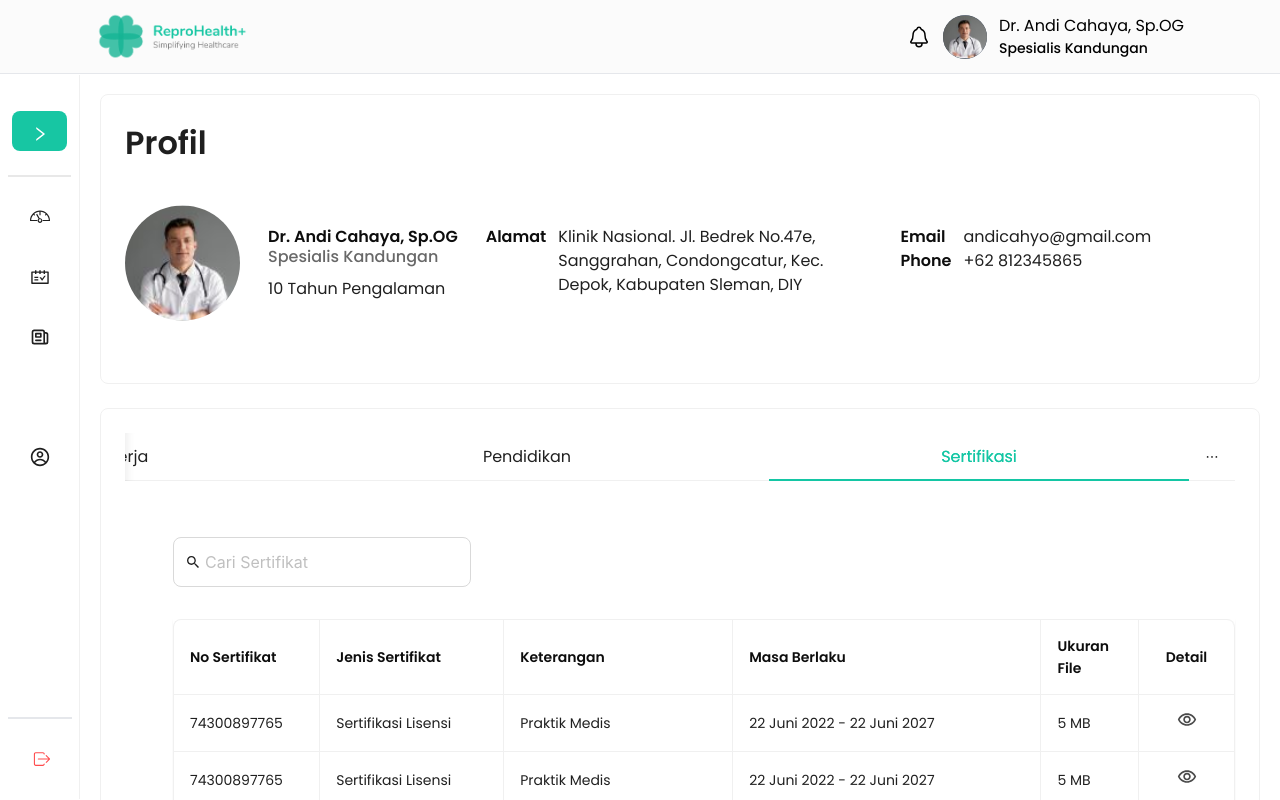
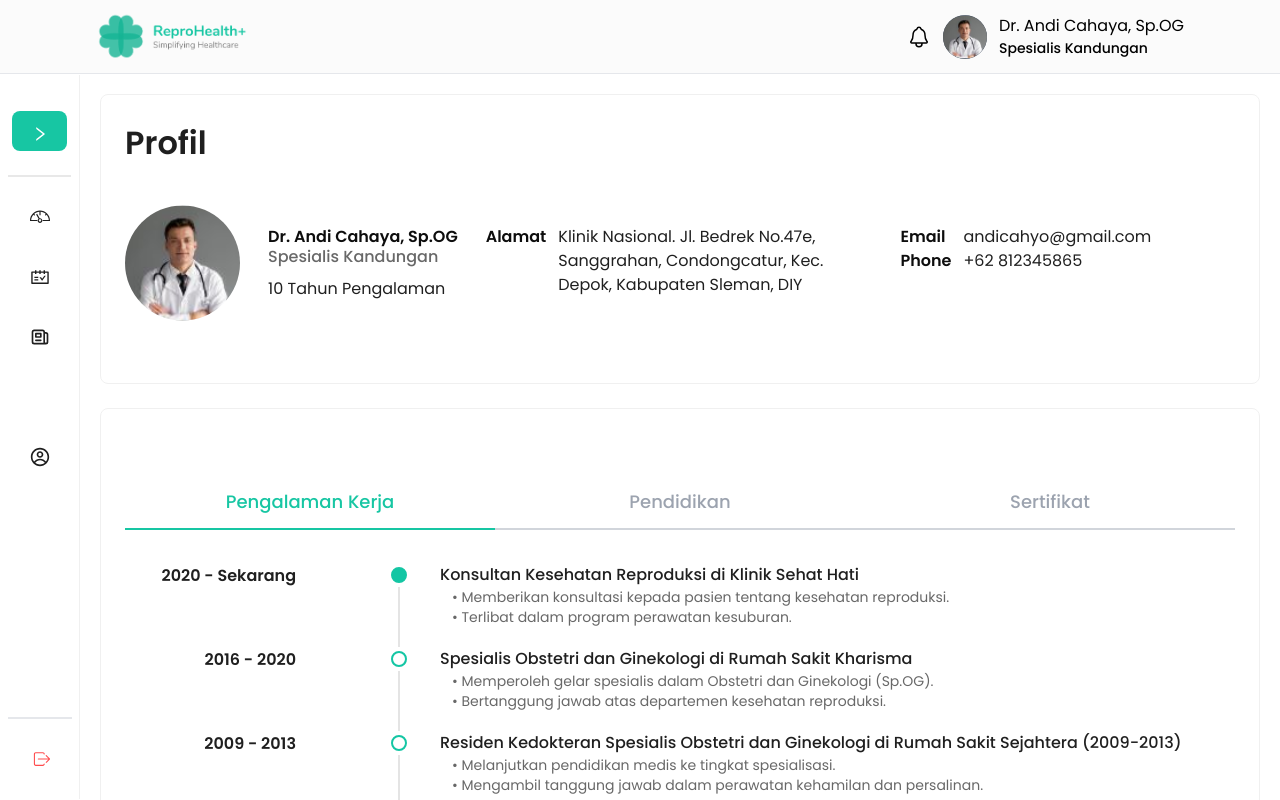
Before and after one commit to team-capstone-1/fe-repro-health, a React (Vite) app: page /profil in a window 1280 px wide. Shown: the top 800 px of the page. Built offline with nearby package versions, Linux system fonts and the light colour scheme; some icons are missing.

Commit message:
refactor: (ProfileDoctor) add TabsDoctorProfile component

```diff
--- a/src/components/shared-components/Tabs.jsx
+++ b/src/components/shared-components/Tabs.jsx
@@ -43,3 +43,73 @@ export function Tabs({ children, title = ["Tab 1", "Tab 2"] }) {
     </>
   );
 }
+
+export function TabsDoctorProfile({
+  children,
+  title = ["Tab 1", "Tab 2", "Tab 3"],
+}) {
+  const [activeTab, setActiveTab] = useState("1");
+
+  return (
+    <>
+      <section className="mt-[2.4em] flex w-full text-lg">
+        <div
+          className={`w-1/3 ${
+            activeTab === "1"
+              ? "border-b-2 border-green-500 text-green-500"
+              : "border-b-2 border-gray-300 text-gray-400 hover:text-green-500"
+          }`}
+        >
+          <button
+            className="h-full w-full py-3 text-xs font-medium sm:text-sm lg:text-lg"
+            onClick={() => setActiveTab("1")}
+          >
+            {title[0]}
+          </button>
+        </div>
+
+        <div
+          className={`w-1/3 ${
+            activeTab === "2"
+              ? "border-b-2 border-green-500 text-green-500"
+              : "border-b-2 border-gray-300 text-gray-400 hover:text-green-500"
+          }`}
+        >
+          <button
+            className="h-full w-full py-3 text-xs font-medium sm:text-sm lg:text-lg"
+            onClick={() => setActiveTab("2")}
+          >
+            {title[1]}
+          </button>
+        </div>
+
+        <div
+          className={`w-1/3 ${
+            activeTab === "3"
+              ? "border-b-2 border-green-500 text-green-500"
+              : "border-b-2 border-gray-300 text-gray-400 hover:text-green-500"
+          }`}
+        >
+          <button
+            className="h-full w-full py-3 text-xs font-medium sm:text-sm lg:text-lg"
+            onClick={() => setActiveTab("3")}
+          >
+            {title[2]}
+          </button>
+        </div>
+      </section>
+
+      <div className={`${activeTab === "1" ? "block" : "hidden"}`}>
+        {children[0]}
+      </div>
+
+      <div className={`${activeTab === "2" ? "block" : "hidden"}`}>
+        {children[1]}
+      </div>
+
+      <div className={`${activeTab === "3" ? "block" : "hidden"}`}>
+        {children[2]}
+      </div>
+    </>
+  );
+}
--- a/src/views/app-views/profile/components/TabsDoctor.jsx
+++ b/src/views/app-views/profile/components/TabsDoctor.jsx
@@ -1,48 +1,22 @@
-import { Card, ConfigProvider, Tabs } from "antd";
+import { Card } from "antd";
+import { TabsDoctorProfile } from "@/components/shared-components/Tabs";
 
 import WorkExperience from "./WorkExperience";
 import Education from "./Education";
 import Certificate from "./Certificate";
 
 export default function TabsDoctor() {
-  const onChange = (key) => {
-    console.log(key);
-  };
-
-  const tabs = [
-    {
-      key: "1",
-      label: <p className="w-[420px] text-center">Pengalaman kerja</p>,
-      children: <WorkExperience />,
-    },
-    {
-      key: "2",
-      label: <p className="w-[420px] text-center">Pendidikan</p>,
-      children: <Education />,
-    },
-    {
-      key: "3",
-      label: <p className="w-[420px] text-center">Sertifikasi</p>,
-      children: <Certificate />,
-    },
-  ];
-
   return (
     <section id="tabs-profile">
-      <ConfigProvider
-        theme={{
-          components: {
-            Tabs: {},
-          },
-          token: {
-            colorPrimary: "#14c6a4",
-          },
-        }}
-      >
-        <Card>
-          <Tabs defaultActiveKey="3" items={tabs} onChange={onChange} />
-        </Card>
-      </ConfigProvider>
+      <Card>
+        <TabsDoctorProfile
+          title={["Pengalaman Kerja", "Pendidikan", "Sertifikat"]}
+        >
+          <WorkExperience />
+          <Education />
+          <Certificate />
+        </TabsDoctorProfile>
+      </Card>
     </section>
   );
 }
```
